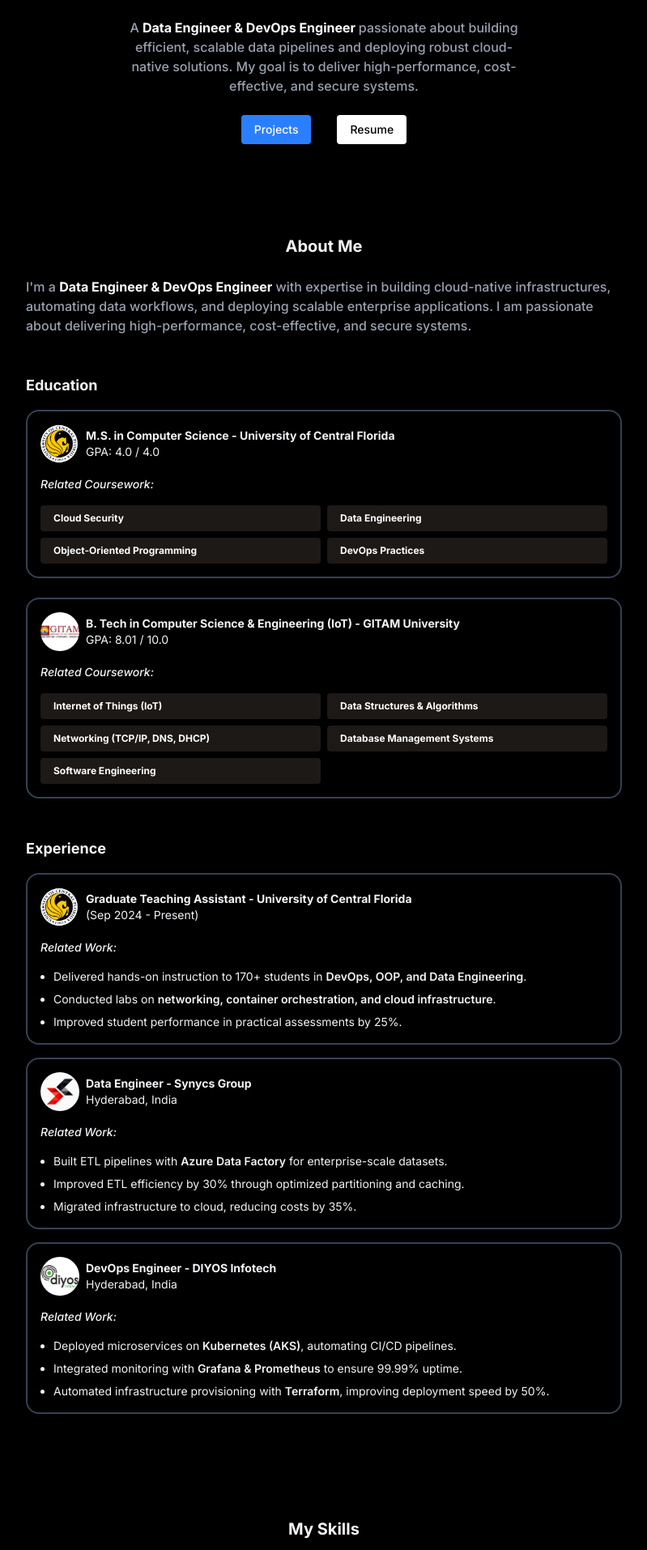
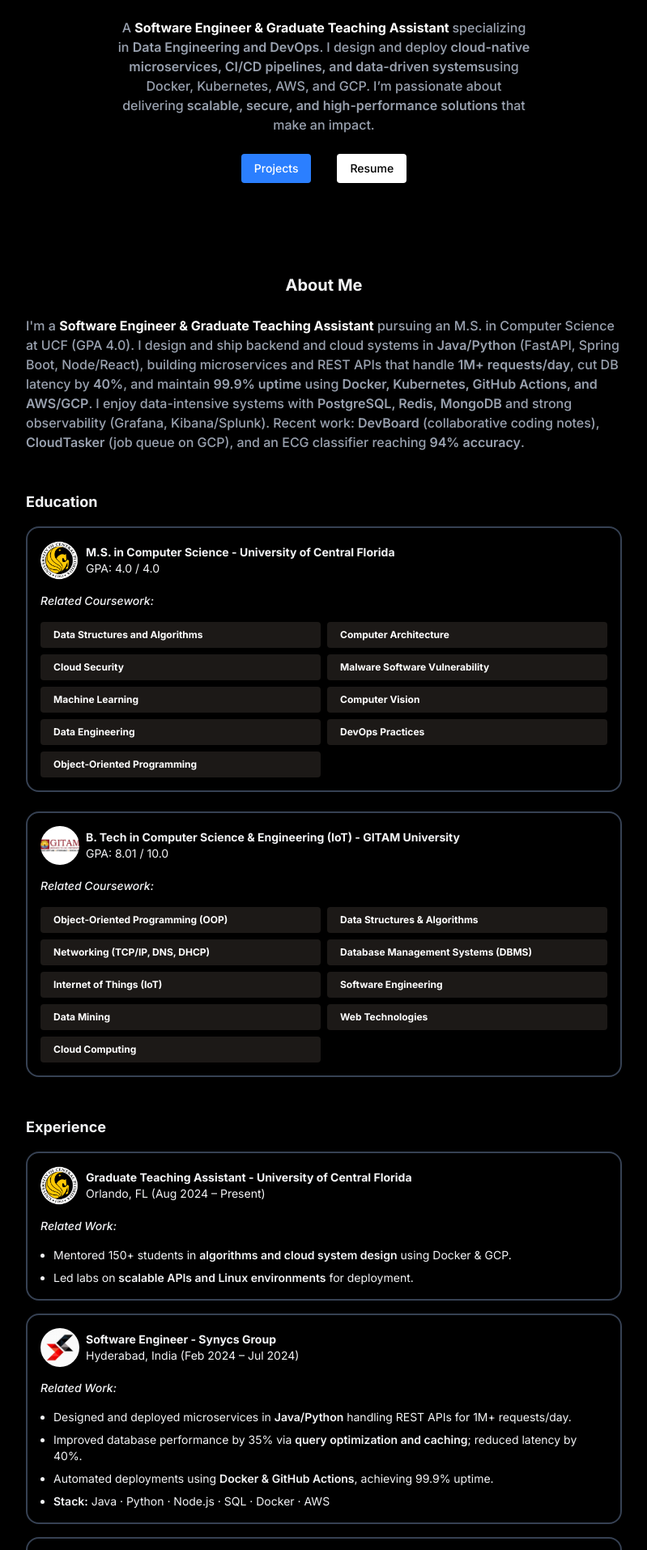
Before and after one commit to rithikreddyvarla19/rithikreddy-portfolio, a React (Vite) app: page / in a window 1280 px wide. Shown: the part 382-2296 px from the top of the page at 81% size, without its empty margins (240-1039 px from the left). Built offline with nearby package versions, Linux system fonts and the light colour scheme.

Commit message:
updated portfolio-software-engineer-role

```diff
--- a/src/components/sections/About.jsx
+++ b/src/components/sections/About.jsx
@@ -5,20 +5,27 @@ import diyosLogo from "../../assets/diyos-logo.png";
 
 const About = () => {
 const mastersCourses = [
+  "Data Structures and Algorithms",
+  "Computer Architecture",
   "Cloud Security",
+  "Malware Software Vulnerability",
+  "Machine Learning",
+  "Computer Vision",
   "Data Engineering",
+  "DevOps Practices",
   "Object-Oriented Programming",
-    "DevOps Practices",
-    // Add more relevant coursework if needed
 ];
 
 const bachelorsCourses = [
-    "Internet of Things (IoT)",
+  "Object-Oriented Programming (OOP)",
   "Data Structures & Algorithms",
   "Networking (TCP/IP, DNS, DHCP)",
-    "Database Management Systems",
+  "Database Management Systems (DBMS)",
+  "Internet of Things (IoT)",
   "Software Engineering",
-    // Add more as needed
+  "Data Mining",
+  "Web Technologies",
+  "Cloud Computing",
 ];
 
   return (
@@ -27,13 +34,18 @@ const About = () => {
         <h2 className="text-lg md:text-xl font-bold">About Me</h2>
 <div className="flex flex-col gap-12">
   <p className="text-sm md:text-base font-medium text-gray-400">
-            I'm a{" "}
-            <span className="font-bold text-white">Data Engineer & DevOps Engineer</span>{" "}
-            with expertise in building cloud-native infrastructures, automating
-            data workflows, and deploying scalable enterprise applications. I am
-            passionate about delivering high-performance, cost-effective, and secure
-            systems.
+    I'm a <span className="font-bold text-white">Software Engineer & Graduate Teaching Assistant</span> pursuing an
+    M.S. in Computer Science at UCF (GPA 4.0). I design and ship
+    backend and cloud systems in <span className="font-semibold">Java/Python</span> (FastAPI, Spring Boot, Node/React),
+    building microservices and REST APIs that handle <span className="font-semibold">1M+ requests/day</span>,
+    cut DB latency by <span className="font-semibold">40%</span>, and maintain <span className="font-semibold">99.9% uptime</span> using
+    <span className="font-semibold"> Docker, Kubernetes, GitHub Actions, and AWS/GCP</span>. I enjoy data-intensive
+    systems with <span className="font-semibold">PostgreSQL, Redis, MongoDB</span> and strong observability
+    (Grafana, Kibana/Splunk). Recent work: <span className="font-semibold">DevBoard</span> (collaborative coding notes),
+    <span className="font-semibold"> CloudTasker</span> (job queue on GCP), and an ECG classifier reaching
+    <span className="font-semibold"> 94% accuracy</span>.
   </p>
+
 
           {/* Education and Experience */}
           <div className="grid grid-cols-1 gap-12">
@@ -100,6 +112,8 @@ const About = () => {
 {/* Experience */}
 <div className="space-y-4">
   <p className="text-base md:text-lg font-bold">Experience</p>
+
+  {/* Graduate Teaching Assistant */}
   <div className="text-sm flex flex-col border-2 border-gray-700 rounded-2xl p-4 gap-4">
     <div className="flex items-center gap-2">
       <img
@@ -108,31 +122,24 @@ const About = () => {
         className="size-12 object-cover rounded-full"
       />
       <div className="flex flex-col justify-center">
-                    <span className="font-bold">
-                      Graduate Teaching Assistant - University of Central Florida
-                    </span>
-                    <span>(Sep 2024 - Present)</span>
+        <span className="font-bold">Graduate Teaching Assistant - University of Central Florida</span>
+        <span>Orlando, FL (Aug 2024 – Present)</span>
       </div>
     </div>
     <span className="italic font-medium">Related Work:</span>
     <ul className="list-disc ml-4 space-y-2">
       <li>
-                    Delivered hands-on instruction to 170+ students in{" "}
-                    <span className="font-semibold">DevOps, OOP, and Data Engineering</span>.
+        Mentored 150+ students in{" "}
+        <span className="font-semibold">algorithms and cloud system design</span> using Docker & GCP.
       </li>
       <li>
-                    Conducted labs on{" "}
-                    <span className="font-semibold">
-                      networking, container orchestration, and cloud infrastructure
-                    </span>
-                    .
-                  </li>
-                  <li>
-                    Improved student performance in practical assessments by 25%.
+        Led labs on{" "}
+        <span className="font-semibold">scalable APIs and Linux environments</span> for deployment.
       </li>
     </ul>
   </div>
 
+  {/* Software Engineer - Synycs Group */}
   <div className="text-sm flex flex-col border-2 border-gray-700 rounded-2xl p-4 gap-4">
     <div className="flex items-center gap-2">
       <img
@@ -141,27 +148,31 @@ const About = () => {
         className="size-12 object-cover rounded-full"
       />
       <div className="flex flex-col justify-center">
-                    <span className="font-bold">Data Engineer - Synycs Group</span>
-                    <span>Hyderabad, India</span>
+        <span className="font-bold">Software Engineer - Synycs Group</span>
+        <span>Hyderabad, India (Feb 2024 – Jul 2024)</span>
       </div>
     </div>
     <span className="italic font-medium">Related Work:</span>
     <ul className="list-disc ml-4 space-y-2">
       <li>
-                    Built ETL pipelines with{" "}
-                    <span className="font-semibold">Azure Data Factory</span> for
-                    enterprise-scale datasets.
+        Designed and deployed microservices in{" "}
+        <span className="font-semibold">Java/Python</span> handling REST APIs for 1M+ requests/day.
       </li>
       <li>
-                    Improved ETL efficiency by 30% through optimized partitioning
-                    and caching.
+        Improved database performance by 35% via{" "}
+        <span className="font-semibold">query optimization and caching</span>; reduced latency by 40%.
       </li>
       <li>
-                    Migrated infrastructure to cloud, reducing costs by 35%.
+        Automated deployments using{" "}
+        <span className="font-semibold">Docker & GitHub Actions</span>, achieving 99.9% uptime.
+      </li>
+      <li>
+        <span className="font-semibold">Stack:</span> Java · Python · Node.js · SQL · Docker · AWS
       </li>
     </ul>
   </div>
 
+  {/* Software Development Intern - DIYOS Infotech */}
   <div className="text-sm flex flex-col border-2 border-gray-700 rounded-2xl p-4 gap-4">
     <div className="flex items-center gap-2">
       <img
@@ -170,27 +181,27 @@ const About = () => {
         className="size-12 object-cover rounded-full"
       />
       <div className="flex flex-col justify-center">
-                    <span className="font-bold">DevOps Engineer - DIYOS Infotech</span>
-                    <span>Hyderabad, India</span>
+        <span className="font-bold">Software Development Intern - DIYOS Infotech</span>
+        <span>Hyderabad, India (Sep 2023 – Jan 2024)</span>
       </div>
     </div>
     <span className="italic font-medium">Related Work:</span>
     <ul className="list-disc ml-4 space-y-2">
       <li>
-                    Deployed microservices on{" "}
-                    <span className="font-semibold">Kubernetes (AKS)</span>, automating CI/CD pipelines.
+        Built REST APIs in{" "}
+        <span className="font-semibold">Python (FastAPI)</span> for insurance and logistics systems serving 20K+ users.
       </li>
       <li>
-                    Integrated monitoring with{" "}
-                    <span className="font-semibold">Grafana & Prometheus</span> to ensure 99.99% uptime.
+        Enhanced query efficiency by 28% using{" "}
+        <span className="font-semibold">database indexing</span>; automated ETL workflows reducing errors by 30%.
       </li>
       <li>
-                    Automated infrastructure provisioning with{" "}
-                    <span className="font-semibold">Terraform</span>, improving deployment speed by 50%.
+        <span className="font-semibold">Stack:</span> Python · FastAPI · PostgreSQL · Redis · Docker
       </li>
     </ul>
   </div>
 </div>
+
           </div>
         </div>
       </div>
--- a/src/components/sections/Home.jsx
+++ b/src/components/sections/Home.jsx
@@ -37,11 +37,13 @@ const Home = () => {
           </div>
         </div>
         <p className="text-gray-400 text-sm md:text-base font-medium max-w-lg">
-          A <span className="font-bold text-white">Data Engineer & DevOps Engineer </span>
-          passionate about building efficient, scalable data pipelines and deploying
-          robust cloud-native solutions. My goal is to deliver high-performance,
-          cost-effective, and secure systems.
-        </p>
+  A <span className="font-bold text-white">Software Engineer & Graduate Teaching Assistant </span>
+  specializing in <span className="font-semibold">Data Engineering and DevOps</span>. I design and deploy
+  <span className="font-semibold"> cloud-native microservices, CI/CD pipelines, and data-driven systems</span>
+  using Docker, Kubernetes, AWS, and GCP. I’m passionate about delivering
+  <span className="font-semibold"> scalable, secure, and high-performance solutions</span> that make an impact.
+</p>
+
         <div className="flex items-center gap-8">
           <a
             className="bg-blue-500 text-white text-xs md:text-sm font-medium px-4 py-2 rounded"
@@ -52,7 +54,7 @@ const Home = () => {
           <a
             className="bg-white text-black text-xs md:text-sm font-medium px-4 py-2 rounded"
             target="_blank"
-            href="https://drive.google.com/file/d/1Bpotx9cyum-xIG20Z-hENwr86vP0Z1_y/view?usp=sharing"
+            href="https://drive.google.com/file/d/1pby24uVaic36UnNbhhEn2nz4hK7omM5l/view?usp=sharing"
           >
             Resume
           </a>
--- a/src/components/sections/Skills.jsx
+++ b/src/components/sections/Skills.jsx
@@ -1,45 +1,57 @@
 const Skills = () => {
+// Programming Languages
 const programmingLanguages = [
   { name: "Python", icon: "https://skillicons.dev/icons?i=python" },
   { name: "Java", icon: "https://skillicons.dev/icons?i=java" },
-    { name: "C", icon: "https://skillicons.dev/icons?i=c" },
   { name: "C++", icon: "https://skillicons.dev/icons?i=cpp" },
   { name: "JavaScript", icon: "https://skillicons.dev/icons?i=javascript" },
+  { name: "TypeScript", icon: "https://skillicons.dev/icons?i=typescript" },
   { name: "SQL", icon: "https://skillicons.dev/icons?i=mysql" },
+  { name: "HTML", icon: "https://skillicons.dev/icons?i=html" },
+  { name: "CSS", icon: "https://skillicons.dev/icons?i=css" },
 ];
 
+// Cloud & DevOps
 const cloudDevOpsSkills = [
   { name: "AWS", icon: "https://skillicons.dev/icons?i=aws" },
-    {name: "Google Cloud Platform", icon: "https://skillicons.dev/icons?i=gcp" },
-    { name: "Azure", icon: "https://skillicons.dev/icons?i=azure" },
+  { name: "Google Cloud Platform", icon: "https://skillicons.dev/icons?i=gcp" },
   { name: "Docker", icon: "https://skillicons.dev/icons?i=docker" },
   { name: "Kubernetes", icon: "https://skillicons.dev/icons?i=kubernetes" },
-    { name: "Podman", icon: "https://img.icons8.com/?size=512&id=tnHZywoCk3hW&format=png" }, // custom icon
-    { name: "Terraform", icon: "https://skillicons.dev/icons?i=terraform" },
+  { name: "GitHub Actions", icon: "https://skillicons.dev/icons?i=githubactions" },
   { name: "Linux", icon: "https://skillicons.dev/icons?i=linux" },
   { name: "Git", icon: "https://skillicons.dev/icons?i=git" },
 ];
 
+// Databases & Caches
 const databaseSkills = [
   { name: "PostgreSQL", icon: "https://skillicons.dev/icons?i=postgresql" },
   { name: "MySQL", icon: "https://skillicons.dev/icons?i=mysql" },
   { name: "MongoDB", icon: "https://skillicons.dev/icons?i=mongodb" },
+  { name: "Redis", icon: "https://skillicons.dev/icons?i=redis" },
 ];
 
+// Data / Backend Engineering
 const dataEngineeringSkills = [
-    { name: "Apache Airflow", icon: "https://img.icons8.com/?size=512&id=gK2eg3PjmjD5&format=png" }, // custom
-    { name: "PySpark", icon: "https://spark.apache.org/images/spark-logo-rev.svg" }, // official logo
-    { name: "Azure Data Factory", icon: "https://img.icons8.com/?size=512&id=ahJez3J2k0lR&format=png" }, // custom
-    { name: "Synapse Analytics", icon: "https://img.icons8.com/?size=512&id=YtMhGItQeapO&format=png" }, // custom
+  { name: "FastAPI", icon: "https://skillicons.dev/icons?i=fastapi" },
+  { name: "Flask", icon: "https://skillicons.dev/icons?i=flask" },
+  { name: "Celery", icon: "https://cdn.simpleicons.org/celery" }, // task queue used in CloudTasker
 ];
 
+// Frameworks & Tools
 const frameworksTools = [
-    { name: "FastAPI", icon: "https://skillicons.dev/icons?i=fastapi" },
-    { name: "Spring MVC", icon: "https://skillicons.dev/icons?i=spring" },
+  { name: "Node.js", icon: "https://skillicons.dev/icons?i=nodejs" },
+  { name: "React.js", icon: "https://skillicons.dev/icons?i=react" },
+  { name: "Spring Boot", icon: "https://skillicons.dev/icons?i=spring" },
   { name: "TensorFlow", icon: "https://skillicons.dev/icons?i=tensorflow" },
+  { name: "OpenCV", icon: "https://cdn.simpleicons.org/opencv" },
   { name: "Grafana", icon: "https://skillicons.dev/icons?i=grafana" },
   { name: "Prometheus", icon: "https://img.icons8.com/?size=512&id=F10J0X1IWs2h&format=png" }, // custom
+  { name: "Kibana", icon: "https://cdn.simpleicons.org/kibana" },
+  { name: "Splunk", icon: "https://cdn.simpleicons.org/splunk" },
+  { name: "JWT (Auth)", icon: "https://cdn.simpleicons.org/jsonwebtokens" }, // for your DevBoard APIs
+  { name: "REST APIs", icon: "https://cdn.simpleicons.org/apachespark" }, // placeholder icon; feel free to swap
 ];
+
 
   return (
     <section id="skills" className="py-12 flex items-center justify-center">
```
Also changed, not shown: index.html (+12 -2 lines), src/components/sections/Contact.jsx (+4 -4 lines). Lines whose indentation alone changed are shown as unchanged.
